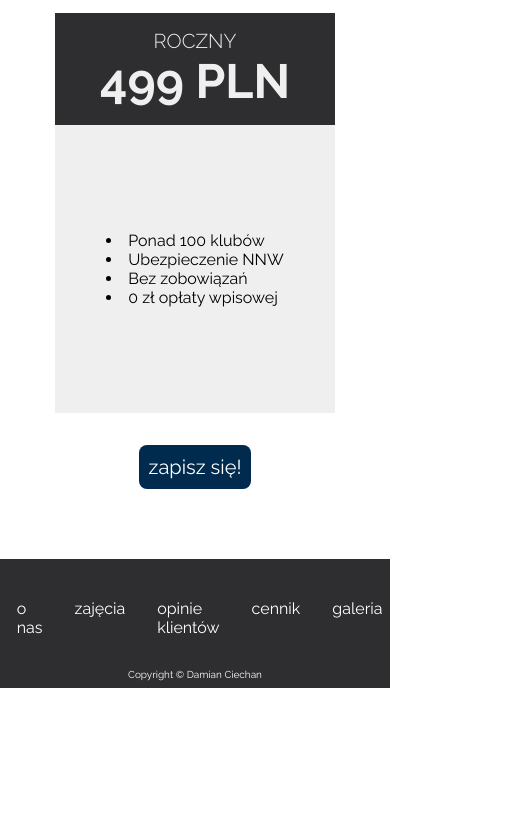
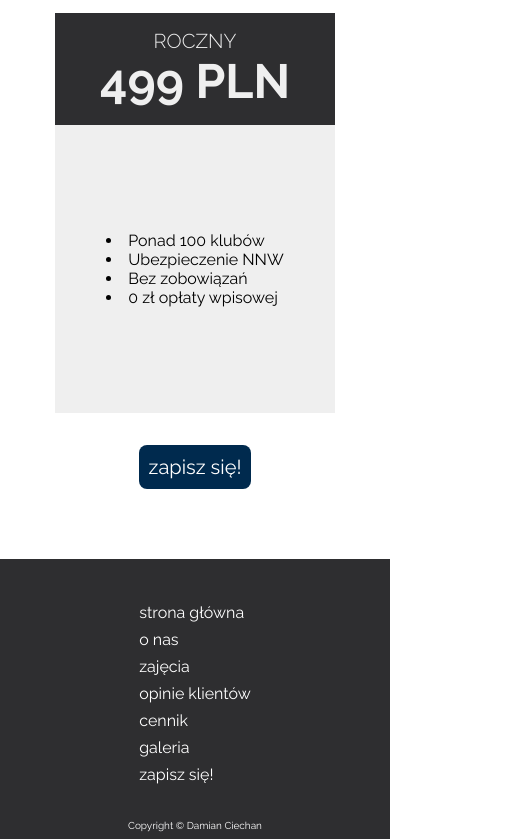
Before and after one commit to Cagestrike/narzedzia-internetowe-projekt, a plain HTML site: page index.html in a window 390 px wide. Shown: the part 9603-10442 px from the top of the page, 508 px wide, since content can reach past the window. Before the commit the page ends 10291 px from the top, so only its background shows below. Drawn offline with Linux system fonts and the light colour scheme.

Commit message:
fixed responsiveness on footer

```diff
--- a/stylesheets/responsive.css
+++ b/stylesheets/responsive.css
@@ -38,6 +38,14 @@
 
     .menu__top {
         display: none;
+    }
+
+    .menu__bottom {
+        flex-direction: column;
+    }
+
+    .menu__bottom li {
+        margin: 4px 0;
     }
 
     .menu__hamburger {
```
